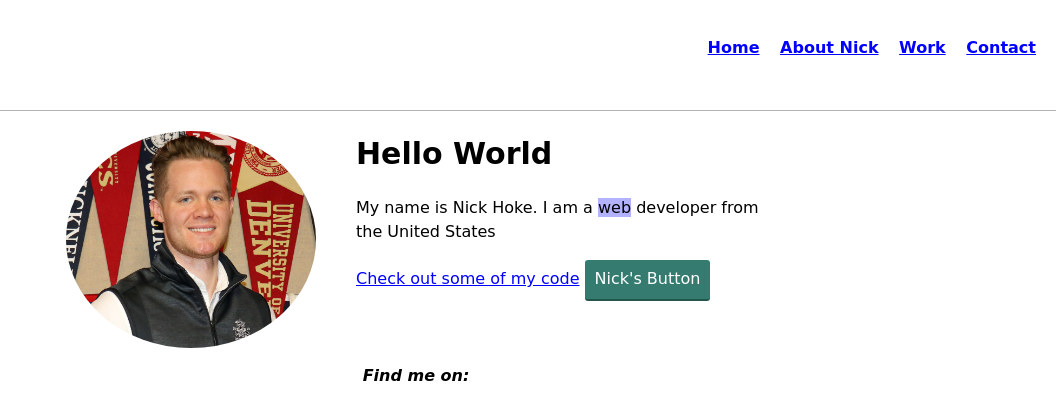
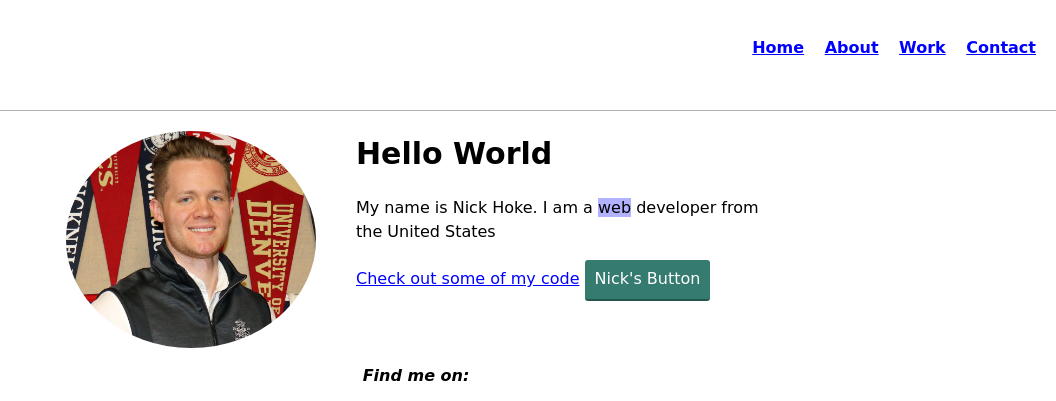
Before and after one commit to nickhoke24/portfolio-website, a plain HTML site: page index.html in a window 1280 px wide. Shown: the top 401 px of the page, 224-1280 px from the left. Drawn offline with nearby package versions, Linux system fonts and the light colour scheme; a web font is replaced by a local one.

Commit message:
Took Nick out in About title

```diff
--- a/index.html
+++ b/index.html
@@ -26,8 +26,7 @@
 							class="navigation-list__item navigation-list__item--active">Home</a>
 					</li>
 					<li role="presentation">
-						<a href="about.html" role="menuitem" class="navigation-list__item">About
-							Nick</a>
+						<a href="about.html" role="menuitem" class="navigation-list__item">About</a>
 					</li>
 					<li role="presentation">
 						<a href="work.html" role="menuitem" class="navigation-list__item">Work</a>
```
